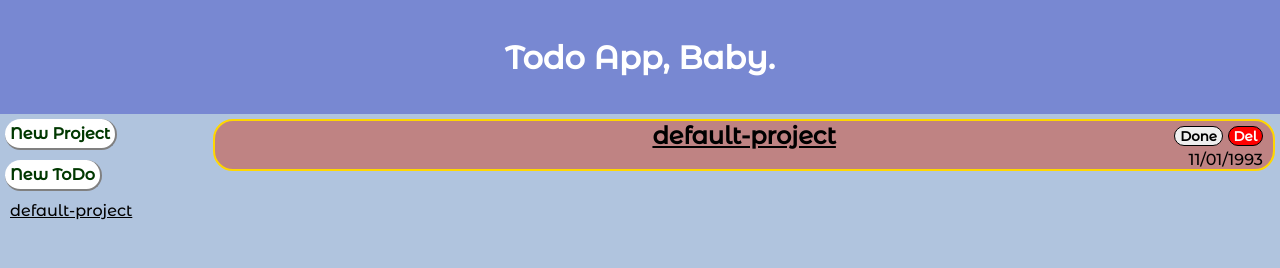
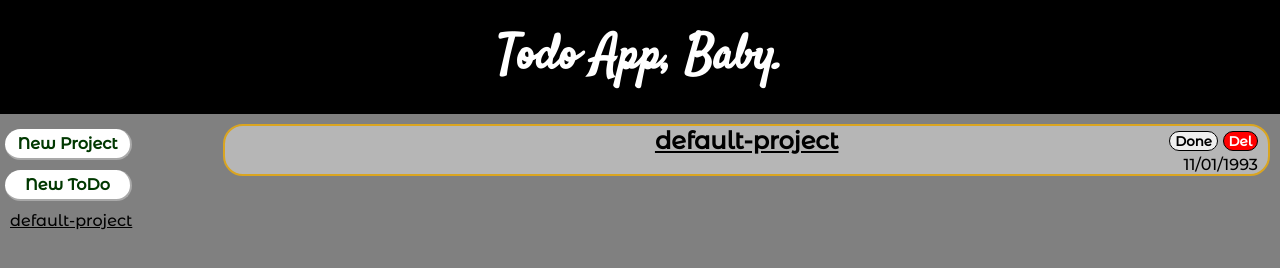
Before and after one commit to manuelsolaberrieta/todo-TOP, a plain HTML site: page index.htm in a window 1280 px wide. Both pictures are taken after a click on the element "default-project". Drawn offline with Linux system fonts and the light colour scheme.

Commit message:
Make it a bit cooler

```diff
--- a/style.css
+++ b/style.css
@@ -1,6 +1,3 @@
-:root {
-  --azul-oscuro: #7888d2;
-}
 @import url("https://fonts.googleapis.com/css2?family=Montserrat+Alternates:ital,wght@0,300;0,500;1,400&family=Satisfy&display=swap");
 * {
   margin: 0;
@@ -12,21 +9,23 @@ body {
   grid-template-columns: 1fr 5fr;
   grid-template-rows: 1fr 6fr;
   min-height: 100vh;
+  background-color: gray;
 }
 main {
-  background-color: lightsteelblue;
-  border-right: 5px solid lightsteelblue;
-  border-top: 5px solid lightsteelblue;
+  padding: 10px;
 }
 header {
   grid-column: 1/3;
   display: flex;
   justify-content: center;
   align-items: center;
-  background-color: var(--azul-oscuro);
+  background-color: black;
 }
 h1 {
   color: white;
+  font-family: "Satisfy", cursive;
+  font-size: 3rem;
+  text-align: center;
 }
 .modal {
   position: relative;
@@ -60,13 +59,14 @@ textarea {
   background-color: rgba(0, 0, 0, 0.5);
 }
 nav {
-  background-color: lightsteelblue;
+  padding-top: 10px;
 }
 nav ul {
-  background-color: lightsteelblue;
   display: flex;
+  flex-direction: column;
   flex-wrap: wrap;
-  justify-content: flex-start;
+  justify-content: center;
+  align-items: flex-start;
 }
 nav ul li {
   display: inline-block;
@@ -77,17 +77,14 @@ nav ul li {
   color: rgb(0, 56, 0);
   background-color: white;
   border-radius: 50px;
-  border-right: 2px solid gray;
-  border-bottom: 2px solid gray;
+  border-right: 2px solid darkgray;
+  border-bottom: 2px solid darkgray;
+  width: 115px;
+  text-align: center;
 }
 .project-title {
   padding: 5px 10px;
   text-decoration: underline;
-}
-.open-close-modal,
-.create-modal,
-.project-title {
-  max-width: max-content;
 }
 .open-close-modal:hover,
 .create-modal:hover {
@@ -111,7 +108,7 @@ nav ul li {
 .todo-container {
   margin: 5px 0px;
   padding: 5px;
-  border: 2px solid gold;
+  padding-left: 15px;
 }
 .todo-container,
 .deployed-project-header {
@@ -121,6 +118,7 @@ nav ul li {
   position: absolute;
   right: 10px;
   bottom: 3px;
+  border-radius: 50px;
 }
 .todo-container p {
   font-family: "Satisfy", cursive;
@@ -132,13 +130,13 @@ nav ul li {
 }
 .todo-container:hover,
 .deployed-project-header:hover {
-  box-shadow: 3px 3px 5px 2px rgba(0, 0, 0, 0.2);
+  box-shadow: 3px 3px 5px 2px rgba(0, 0, 0, 0.587);
   transform: scale(1.003);
   transform-origin: 50% 50%;
   transition: all 0.2s ease-out;
 }
 .deployed-project-header {
-  border: 2px solid gold;
+  border: 2px solid goldenrod;
 }
 .deployed-project-header h2 {
   text-align: center;
@@ -179,10 +177,10 @@ nav ul li {
   font-weight: bold;
 }
 .incomplete {
-  background-color: rgb(191, 131, 131);
+  background-color: rgb(182, 182, 182);
 }
 .complete {
-  background-color: rgb(90, 188, 90);
+  background-color: rgb(52, 143, 52);
 }
 .high {
   color: greenyellow;
@@ -191,16 +189,17 @@ nav ul li {
 @media only screen and (max-width: 768px) {
   body {
     grid-template-columns: 1fr;
-    grid-template-rows: 1fr 1fr 5fr;
+    grid-template-rows: 0.5fr 0.5fr 2fr;
   }
   nav {
     grid-row: 2/3;
   }
   nav ul {
     justify-content: space-around;
+    flex-direction: row;
   }
   main {
-    grid-row: 3/6;
+    grid-row-start: 3;
   }
   .deployed-project-header {
     min-height: 80px;
```
